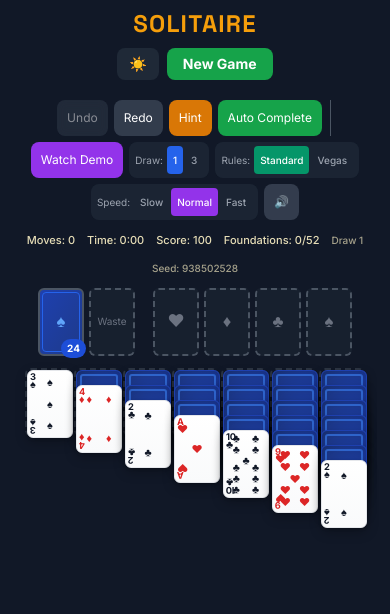
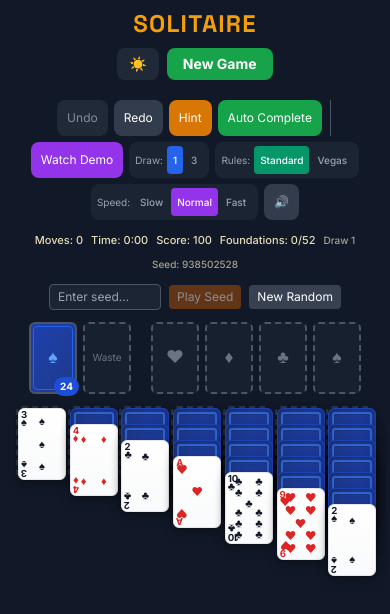
Before and after one commit to SeeingSites/solitaire, a React (Vite) app in the folder frontend/: page / in a window 390 px wide. Shown: the top 614 px of the page. Built offline with nearby package versions, Linux system fonts and the light colour scheme.

Commit message:
Add seed input UI, copy seed, improved mobile touch, and win polish

```diff
--- a/frontend/src/components/GameBoard.tsx
+++ b/frontend/src/components/GameBoard.tsx
@@ -49,6 +49,8 @@ export default function GameBoard() {
   const [logsExist, setLogsExist] = useState(hasLogs);
   const [seconds, setSeconds] = useState(0);
   const [soundOn, setSoundOn] = useState(sound.isEnabled());
+  const [seedInput, setSeedInput] = useState("");
+  const [copied, setCopied] = useState(false);
 
   const foundationCount = state.foundations.reduce((sum, p) => sum + p.length, 0);
   const standardScore = foundationCount * 10 + Math.max(0, 100 - state.moveCount);
@@ -78,7 +80,6 @@ export default function GameBoard() {
     return () => clearInterval(id);
   }, [state.moveCount > 0]);
 
-  // Keyboard shortcuts
   useEffect(() => {
     const onKey = (e: KeyboardEvent) => {
       if (isDemoMode || e.target instanceof HTMLInputElement || e.target instanceof HTMLTextAreaElement) return;
@@ -205,11 +206,29 @@ export default function GameBoard() {
     redo();
   };
 
-  const handleNewGame = () => {
+  const handleNewGame = (seed?: number) => {
     if (isDemoMode) stopDemo();
     setSeconds(0);
     clearHint();
-    useGameStore.getState().startGame();
+    useGameStore.getState().startGame(seed);
+  };
+
+  const startWithSeed = () => {
+    const n = parseInt(seedInput.trim(), 10);
+    if (!isNaN(n) && n >= 0) {
+      handleNewGame(n);
+      setSeedInput("");
+    }
+  };
+
+  const copySeed = async () => {
+    try {
+      await navigator.clipboard.writeText(String(dealSeed));
+      setCopied(true);
+      setTimeout(() => setCopied(false), 1500);
+    } catch {
+      /* ignore */
+    }
   };
 
   const toggleSound = () => {
@@ -232,207 +251,79 @@ export default function GameBoard() {
     <DragDropProvider>
       <div className="flex flex-col gap-3 sm:gap-6 p-2 sm:p-4 touch-manipulation">
         <div className="flex flex-wrap justify-center gap-1.5 sm:gap-3">
-          <button
-            onClick={handleUndo}
-            disabled={!canUndo}
-            className="px-2.5 sm:px-4 py-1.5 sm:py-2 bg-gray-700/90 text-white rounded-lg hover:bg-gray-600
-                     disabled:opacity-50 disabled:cursor-not-allowed transition-colors text-xs sm:text-sm backdrop-blur-sm min-h-[36px]"
-            title="Undo (U)"
-          >
-            Undo
-          </button>
-          <button
-            onClick={handleRedo}
-            disabled={isDemoMode}
-            className="px-2.5 sm:px-4 py-1.5 sm:py-2 bg-gray-700/90 text-white rounded-lg hover:bg-gray-600
-                     disabled:opacity-50 disabled:cursor-not-allowed transition-colors text-xs sm:text-sm backdrop-blur-sm min-h-[36px]"
-            title="Redo (R)"
-          >
-            Redo
-          </button>
-          <button
-            onClick={handleHint}
-            disabled={isDemoMode}
-            className="px-2.5 sm:px-4 py-1.5 sm:py-2 bg-amber-600 text-white rounded-lg hover:bg-amber-500
-                     disabled:opacity-50 disabled:cursor-not-allowed transition-colors text-xs sm:text-sm min-h-[36px]"
-            title="Hint (H)"
-          >
-            Hint
-          </button>
-          <button
-            onClick={handleAutoComplete}
-            disabled={isDemoMode}
-            className="px-2.5 sm:px-4 py-1.5 sm:py-2 bg-green-600 text-white rounded-lg hover:bg-green-500
-                     disabled:opacity-50 disabled:cursor-not-allowed transition-colors text-xs sm:text-sm min-h-[36px]"
-            title="Auto Complete (A)"
-          >
-            Auto Complete
-          </button>
+          <button onClick={handleUndo} disabled={!canUndo} className="px-2.5 sm:px-4 py-1.5 sm:py-2 bg-gray-700/90 text-white rounded-lg hover:bg-gray-600 disabled:opacity-50 disabled:cursor-not-allowed transition-colors text-xs sm:text-sm backdrop-blur-sm min-h-[36px]" title="Undo (U)">Undo</button>
+          <button onClick={handleRedo} disabled={isDemoMode} className="px-2.5 sm:px-4 py-1.5 sm:py-2 bg-gray-700/90 text-white rounded-lg hover:bg-gray-600 disabled:opacity-50 disabled:cursor-not-allowed transition-colors text-xs sm:text-sm backdrop-blur-sm min-h-[36px]" title="Redo (R)">Redo</button>
+          <button onClick={handleHint} disabled={isDemoMode} className="px-2.5 sm:px-4 py-1.5 sm:py-2 bg-amber-600 text-white rounded-lg hover:bg-amber-500 disabled:opacity-50 disabled:cursor-not-allowed transition-colors text-xs sm:text-sm min-h-[36px]" title="Hint (H)">Hint</button>
+          <button onClick={handleAutoComplete} disabled={isDemoMode} className="px-2.5 sm:px-4 py-1.5 sm:py-2 bg-green-600 text-white rounded-lg hover:bg-green-500 disabled:opacity-50 disabled:cursor-not-allowed transition-colors text-xs sm:text-sm min-h-[36px]" title="Auto Complete (A)">Auto Complete</button>
 
           <div className="w-px bg-gray-600 mx-0.5 sm:mx-1" />
 
           {isDemoMode ? (
-            <button
-              onClick={stopDemo}
-              className="px-2.5 sm:px-4 py-1.5 sm:py-2 bg-red-600 text-white rounded-lg hover:bg-red-500
-                       transition-colors text-xs sm:text-sm font-bold animate-pulse min-h-[36px]"
-            >
-              Stop Demo
-            </button>
+            <button onClick={stopDemo} className="px-2.5 sm:px-4 py-1.5 sm:py-2 bg-red-600 text-white rounded-lg hover:bg-red-500 transition-colors text-xs sm:text-sm font-bold animate-pulse min-h-[36px]">Stop Demo</button>
           ) : (
-            <button
-              onClick={startDemo}
-              className="px-2.5 sm:px-4 py-1.5 sm:py-2 bg-purple-600 text-white rounded-lg hover:bg-purple-500
-                       transition-colors text-xs sm:text-sm min-h-[36px]"
-            >
-              Watch Demo
-            </button>
+            <button onClick={startDemo} className="px-2.5 sm:px-4 py-1.5 sm:py-2 bg-purple-600 text-white rounded-lg hover:bg-purple-500 transition-colors text-xs sm:text-sm min-h-[36px]">Watch Demo</button>
           )}
 
           <div className="flex items-center gap-0.5 sm:gap-1 bg-gray-800/80 rounded-lg px-1.5 sm:px-2 py-0.5 sm:py-1 backdrop-blur-sm">
             <span className="text-[10px] sm:text-xs text-gray-400 mr-0.5 sm:mr-1">Draw:</span>
-            <button
-              onClick={() => setDrawCount(1)}
-              className={`px-1.5 sm:px-2 py-0.5 rounded text-[10px] sm:text-xs font-medium transition-colors min-h-[28px]
-                ${drawCount === 1 ? "bg-blue-600 text-white" : "text-gray-400 hover:text-white hover:bg-gray-700"}`}
-            >
-              1
-            </button>
-            <button
-              onClick={() => setDrawCount(3)}
-              className={`px-1.5 sm:px-2 py-0.5 rounded text-[10px] sm:text-xs font-medium transition-colors min-h-[28px]
-                ${drawCount === 3 ? "bg-blue-600 text-white" : "text-gray-400 hover:text-white hover:bg-gray-700"}`}
-            >
-              3
-            </button>
+            <button onClick={() => setDrawCount(1)} className={`px-1.5 sm:px-2 py-0.5 rounded text-[10px] sm:text-xs font-medium transition-colors min-h-[28px] ${drawCount === 1 ? "bg-blue-600 text-white" : "text-gray-400 hover:text-white hover:bg-gray-700"}`}>1</button>
+            <button onClick={() => setDrawCount(3)} className={`px-1.5 sm:px-2 py-0.5 rounded text-[10px] sm:text-xs font-medium transition-colors min-h-[28px] ${drawCount === 3 ? "bg-blue-600 text-white" : "text-gray-400 hover:text-white hover:bg-gray-700"}`}>3</button>
           </div>
 
           <div className="flex items-center gap-0.5 sm:gap-1 bg-gray-800/80 rounded-lg px-1.5 sm:px-2 py-0.5 sm:py-1 backdrop-blur-sm">
             <span className="text-[10px] sm:text-xs text-gray-400 mr-0.5 sm:mr-1">Rules:</span>
-            <button
-              onClick={() => setVegasRules(false)}
-              className={`px-1.5 sm:px-2 py-0.5 rounded text-[10px] sm:text-xs font-medium transition-colors min-h-[28px]
-                ${!vegasRules ? "bg-emerald-600 text-white" : "text-gray-400 hover:text-white hover:bg-gray-700"}`}
-            >
-              Standard
-            </button>
-            <button
-              onClick={() => setVegasRules(true)}
-              className={`px-1.5 sm:px-2 py-0.5 rounded text-[10px] sm:text-xs font-medium transition-colors min-h-[28px]
-                ${vegasRules ? "bg-emerald-600 text-white" : "text-gray-400 hover:text-white hover:bg-gray-700"}`}
-              title="Vegas: no waste recycling + Vegas scoring (-52 + 5 per foundation card)"
-            >
-              Vegas
-            </button>
+            <button onClick={() => setVegasRules(false)} className={`px-1.5 sm:px-2 py-0.5 rounded text-[10px] sm:text-xs font-medium transition-colors min-h-[28px] ${!vegasRules ? "bg-emerald-600 text-white" : "text-gray-400 hover:text-white hover:bg-gray-700"}`}>Standard</button>
+            <button onClick={() => setVegasRules(true)} className={`px-1.5 sm:px-2 py-0.5 rounded text-[10px] sm:text-xs font-medium transition-colors min-h-[28px] ${vegasRules ? "bg-emerald-600 text-white" : "text-gray-400 hover:text-white hover:bg-gray-700"}`} title="Vegas: no waste recycling + Vegas scoring (-52 + 5 per foundation card)">Vegas</button>
           </div>
 
           <div className="flex items-center gap-0.5 sm:gap-1 bg-gray-800/80 rounded-lg px-1.5 sm:px-2 py-0.5 sm:py-1 backdrop-blur-sm">
             <span className="text-[10px] sm:text-xs text-gray-400 mr-0.5 sm:mr-1">Speed:</span>
             {SPEED_OPTIONS.map((opt) => (
-              <button
-                key={opt.value}
-                onClick={() => setDemoSpeed(opt.value)}
-                className={`px-1.5 sm:px-2 py-0.5 rounded text-[10px] sm:text-xs font-medium transition-colors min-h-[28px]
-                  ${
-                    demoSpeed === opt.value
-                      ? "bg-purple-600 text-white"
-                      : "text-gray-400 hover:text-white hover:bg-gray-700"
-                  }`}
-              >
-                {opt.label}
-              </button>
+              <button key={opt.value} onClick={() => setDemoSpeed(opt.value)} className={`px-1.5 sm:px-2 py-0.5 rounded text-[10px] sm:text-xs font-medium transition-colors min-h-[28px] ${demoSpeed === opt.value ? "bg-purple-600 text-white" : "text-gray-400 hover:text-white hover:bg-gray-700"}`}>{opt.label}</button>
             ))}
           </div>
 
-          <button
-            onClick={toggleSound}
-            className="px-2.5 sm:px-3 py-1.5 sm:py-2 bg-gray-700/90 text-white rounded-lg hover:bg-gray-600 transition-colors text-xs sm:text-sm min-h-[36px]"
-            title={soundOn ? "Mute sounds" : "Enable sounds"}
-          >
-            {soundOn ? "🔊" : "🔇"}
-          </button>
+          <button onClick={toggleSound} className="px-2.5 sm:px-3 py-1.5 sm:py-2 bg-gray-700/90 text-white rounded-lg hover:bg-gray-600 transition-colors text-xs sm:text-sm min-h-[36px]" title={soundOn ? "Mute sounds" : "Enable sounds"}>{soundOn ? "🔊" : "🔇"}</button>
         </div>
 
-        <div className="flex flex-wrap items-center justify-center gap-3 sm:gap-5 text-center text-amber-100/90 text-[11px] sm:text-sm font-medium">
+        <div className="flex flex-wrap items-center justify-center gap-2 sm:gap-4 text-center text-amber-100/90 text-[11px] sm:text-sm font-medium">
           <span>Moves: {state.moveCount}</span>
           <span>Time: {mins}:{secs}</span>
-          <span>
-            Score: {score}
-            {(scoringMode === "vegas" || vegasRules) && (
-              <span className="text-[10px] opacity-70"> (Vegas)</span>
-            )}
-          </span>
+          <span>Score: {score}{(scoringMode === "vegas" || vegasRules) && <span className="text-[10px] opacity-70"> (Vegas)</span>}</span>
           <span>Foundations: {foundationCount}/52</span>
           <span className="text-[10px] sm:text-xs opacity-70">Draw {drawCount}</span>
-          <span className="text-[10px] sm:text-xs opacity-70" title="Deal seed — use this to replay the same layout">
-            Seed: {dealSeed}
-          </span>
-          {vegasRules && (
-            <span className="text-[10px] sm:text-xs text-amber-300">No Redeals</span>
-          )}
+          <button onClick={copySeed} className="text-[10px] sm:text-xs opacity-70 hover:opacity-100 transition-opacity" title="Click to copy seed">{copied ? "Copied!" : `Seed: ${dealSeed}`}</button>
+          {vegasRules && <span className="text-[10px] sm:text-xs text-amber-300">No Redeals</span>}
           {isDemoMode && <span className="text-purple-300 font-semibold">Demo Mode</span>}
-          {hint && (
-            <span className="text-amber-300 font-semibold animate-pulse">Hint active</span>
-          )}
-          {logsExist && (
-            <button
-              onClick={exportLogs}
-              className="text-[10px] sm:text-xs text-gray-400 hover:text-gray-200 transition-colors"
-            >
-              Export Logs
-            </button>
-          )}
+          {hint && <span className="text-amber-300 font-semibold animate-pulse">Hint active</span>}
+          {logsExist && <button onClick={exportLogs} className="text-[10px] sm:text-xs text-gray-400 hover:text-gray-200 transition-colors">Export Logs</button>}
         </div>
 
-        <div
-          data-testid="top-row"
-          className="flex justify-center items-center gap-[var(--card-gap-top)]"
-        >
+        <div className="flex justify-center items-center gap-2 text-xs">
+          <input
+            type="number"
+            value={seedInput}
+            onChange={(e) => setSeedInput(e.target.value)}
+            onKeyDown={(e) => e.key === "Enter" && startWithSeed()}
+            placeholder="Enter seed…"
+            className="w-28 px-2 py-1 rounded bg-gray-800/80 text-white text-xs border border-gray-600 focus:outline-none focus:border-amber-500"
+          />
+          <button onClick={startWithSeed} disabled={!seedInput.trim()} className="px-2 py-1 bg-amber-700 text-white rounded text-xs hover:bg-amber-600 disabled:opacity-50">Play Seed</button>
+          <button onClick={() => handleNewGame()} className="px-2 py-1 bg-gray-700 text-white rounded text-xs hover:bg-gray-600">New Random</button>
+        </div>
+
+        <div data-testid="top-row" className="flex justify-center items-center gap-[var(--card-gap-top)]">
           <StockPile count={state.stock.length} onClick={handleStockClick} />
-          <WastePile
-            cards={state.waste}
-            onClick={handleWasteClick}
-            onDoubleClick={handleWasteDoubleClick}
-            isDropTarget={selectedCard?.type === "waste" && !isDemoMode}
-            isHinted={hint?.from.type === "waste"}
-          />
+          <WastePile cards={state.waste} onClick={handleWasteClick} onDoubleClick={handleWasteDoubleClick} isDropTarget={selectedCard?.type === "waste" && !isDemoMode} isHinted={hint?.from.type === "waste"} />
           <div className="w-2 sm:w-4" />
           {state.foundations.map((foundation, index) => (
-            <FoundationPile
-              key={`foundation-${index}`}
-              cards={foundation}
-              index={index}
-              onClick={() => handleFoundationClick(index)}
-              isDropTarget={selectedCard !== null && !isDemoMode}
-              isHinted={hint?.to.type === "foundation" && hint.to.index === index}
-              suitSymbol={
-                SUIT_SYMBOLS[
-                  ["hearts", "diamonds", "clubs", "spades"][index] as keyof typeof SUIT_SYMBOLS
-                ]
-              }
-            />
+            <FoundationPile key={`foundation-${index}`} cards={foundation} index={index} onClick={() => handleFoundationClick(index)} isDropTarget={selectedCard !== null && !isDemoMode} isHinted={hint?.to.type === "foundation" && hint.to.index === index} suitSymbol={SUIT_SYMBOLS[["hearts", "diamonds", "clubs", "spades"][index] as keyof typeof SUIT_SYMBOLS]} />
           ))}
         </div>
 
-        <div
-          data-testid="tableau-row"
-          className="flex justify-center gap-[var(--card-gap-tableau)]"
-        >
+        <div data-testid="tableau-row" className="flex justify-center gap-[var(--card-gap-tableau)]">
           {state.tableau.map((pile, pileIndex) => (
-            <TableauPile
-              key={`tableau-${pileIndex}`}
-              cards={pile}
-              pileIndex={pileIndex}
-              onCardClick={(cardIndex) => handleTableauClick(pileIndex, cardIndex)}
-              onCardDoubleClick={(cardIndex) => handleTableauDoubleClick(pileIndex, cardIndex)}
-              isDropTarget={selectedCard !== null && !isDemoMode}
-              isHintSource={
-                hint?.from.type === "tableau" && hint.from.pileIndex === pileIndex
-              }
-              isHintTarget={
-                hint?.to.type === "tableau" && hint.to.pileIndex === pileIndex
-              }
-            />
+            <TableauPile key={`tableau-${pileIndex}`} cards={pile} pileIndex={pileIndex} onCardClick={(cardIndex) => handleTableauClick(pileIndex, cardIndex)} onCardDoubleClick={(cardIndex) => handleTableauDoubleClick(pileIndex, cardIndex)} isDropTarget={selectedCard !== null && !isDemoMode} isHintSource={hint?.from.type === "tableau" && hint.from.pileIndex === pileIndex} isHintTarget={hint?.to.type === "tableau" && hint.to.pileIndex === pileIndex} />
           ))}
         </div>
 
@@ -440,42 +331,26 @@ export default function GameBoard() {
 
         {cascadePhase === "done" && (
           <div className="fixed inset-0 bg-black/75 flex items-center justify-center z-50 backdrop-blur-sm">
-            <div className="bg-gradient-to-br from-amber-500 via-amber-600 to-orange-600 p-10 rounded-3xl text-center shadow-2xl border border-amber-300/30">
-              <h2 className="text-4xl font-bold text-white mb-3 drop-shadow">
-                {isDemoMode || wonByDemo ? "Demo Complete!" : "You Win!"}
-              </h2>
+            <div className="bg-gradient-to-br from-amber-500 via-amber-600 to-orange-600 p-10 rounded-3xl text-center shadow-2xl border border-amber-300/30 max-w-md mx-4">
+              <h2 className="text-4xl font-bold text-white mb-3 drop-shadow">{isDemoMode || wonByDemo ? "Demo Complete!" : "You Win!"}</h2>
               <p className="text-amber-50 text-lg mb-2">Completed in {state.moveCount} moves</p>
-              <p className="text-amber-100 mb-2">
-                Time: {mins}:{secs} · Score: {score}
-                {vegasRules ? " (Vegas)" : ""}
-              </p>
+              <p className="text-amber-100 mb-2">Time: {mins}:{secs} · Score: {score}{vegasRules ? " (Vegas)" : ""}</p>
               <p className="text-amber-200 text-sm mb-6">Seed: {dealSeed}</p>
-              <button
-                onClick={handleNewGame}
-                className="px-8 py-3 bg-white text-amber-700 font-bold rounded-xl hover:bg-amber-50 transition-all hover:scale-105 shadow-lg"
-              >
-                Play Again
-              </button>
+              <div className="flex flex-col sm:flex-row gap-3 justify-center">
+                <button onClick={() => handleNewGame()} className="px-8 py-3 bg-white text-amber-700 font-bold rounded-xl hover:bg-amber-50 transition-all hover:scale-105 shadow-lg">Play Again</button>
+                <button onClick={copySeed} className="px-6 py-3 bg-amber-800/50 text-white font-medium rounded-xl hover:bg-amber-800/70">{copied ? "Copied!" : "Copy Seed"}</button>
+              </div>
             </div>
           </div>
         )}
 
         {isStalemate && (
           <div className="fixed inset-0 bg-black/75 flex items-center justify-center z-50 backdrop-blur-sm">
-            <div className="bg-gradient-to-br from-red-700 to-red-800 p-8 rounded-2xl text-center shadow-2xl">
+            <div className="bg-gradient-to-br from-red-700 to-red-800 p-8 rounded-2xl text-center shadow-2xl max-w-md mx-4">
               <h2 className="text-3xl font-bold text-white mb-4">Stalemate</h2>
-              <p className="text-red-100 mb-2">
-                The game is stuck with no productive moves remaining.
-              </p>
-              <p className="text-red-200 text-sm mb-6">
-                Foundation: {foundationCount}/52 | Moves: {state.moveCount} | Seed: {dealSeed}
-              </p>
-              <button
-                onClick={handleNewGame}
-                className="px-6 py-3 bg-white text-red-700 font-bold rounded-lg hover:bg-red-50 transition-colors"
-              >
-                New Game
-              </button>
+              <p className="text-red-100 mb-2">The game is stuck with no productive moves remaining.</p>
+              <p className="text-red-200 text-sm mb-6">Foundation: {foundationCount}/52 | Moves: {state.moveCount} | Seed: {dealSeed}</p>
+              <button onClick={() => handleNewGame()} className="px-6 py-3 bg-white text-red-700 font-bold rounded-lg hover:bg-red-50 transition-colors">New Game</button>
             </div>
           </div>
         )}
--- a/frontend/src/index.css
+++ b/frontend/src/index.css
@@ -2,7 +2,6 @@
 @tailwind components;
 @tailwind utilities;
 
-/* Theme CSS custom properties */
 :root {
   --body-gradient: radial-gradient(ellipse at center, #0a5c3a 0%, #064e3b 50%, #022c22 100%);
   --body-text: #f5f5f5;
@@ -23,33 +22,33 @@
 
 @media (max-width: 480px) {
   :root {
-    --card-w: 46px;
-    --card-h: 68px;
-    --card-overlap: 15px;
-    --card-gap-top: 5px;
-    --card-gap-tableau: 3px;
+    --card-w: 48px;
+    --card-h: 72px;
+    --card-overlap: 16px;
+    --card-gap-top: 6px;
+    --card-gap-tableau: 4px;
     --card-radius: 6px;
     --card-border: 1px;
     --card-pad: 1px 2px;
-    --card-font-rank: 0.58rem;
-    --card-font-suit: 0.68rem;
-    --card-font-center: 1.05rem;
+    --card-font-rank: 0.6rem;
+    --card-font-suit: 0.7rem;
+    --card-font-center: 1.1rem;
   }
 }
 
 @media (min-width: 481px) and (max-width: 768px) {
   :root {
-    --card-w: 58px;
-    --card-h: 86px;
-    --card-overlap: 19px;
-    --card-gap-top: 9px;
-    --card-gap-tableau: 5px;
+    --card-w: 60px;
+    --card-h: 90px;
+    --card-overlap: 20px;
+    --card-gap-top: 10px;
+    --card-gap-tableau: 6px;
     --card-radius: 7px;
     --card-border: 1px;
     --card-pad: 2px 3px;
-    --card-font-rank: 0.72rem;
-    --card-font-suit: 0.85rem;
-    --card-font-center: 1.4rem;
+    --card-font-rank: 0.74rem;
+    --card-font-suit: 0.88rem;
+    --card-font-center: 1.45rem;
   }
 }
 
@@ -69,16 +68,22 @@ body {
   margin: 0;
   padding: 0;
   overflow-x: hidden;
+  -webkit-tap-highlight-color: transparent;
 }
 
 .card {
   transition: transform 0.18s cubic-bezier(0.2, 0.8, 0.2, 1), box-shadow 0.18s ease;
   box-shadow: 0 4px 12px rgba(0,0,0,0.25), 0 1px 3px rgba(0,0,0,0.2);
+  touch-action: none;
 }
 
 .card:hover {
   transform: translateY(-6px) scale(1.02);
   box-shadow: 0 14px 28px rgba(0,0,0,0.35), 0 4px 8px rgba(0,0,0,0.2);
+}
+
+@media (hover: none) {
+  .card:hover { transform: none; }
 }
 
 .card-back {
@@ -114,7 +119,6 @@ body {
   border-radius: var(--card-radius);
 }
 
-/* Enhanced win cascade */
 @keyframes cascade-1 {
   0% { transform: translate(0, 0) rotate(0deg); opacity: 1; }
   15% { transform: translate(140px, -280px) rotate(40deg); }
```
